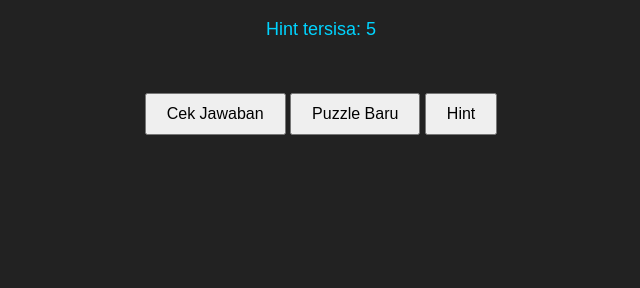
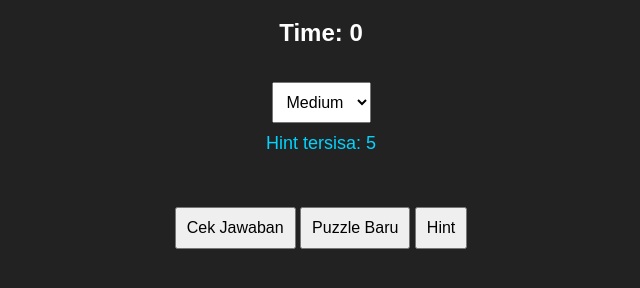
Before and after one commit to ArmandoFirlian/Simpel-CI-Project, a plain HTML site: page index.html in a window 1280 px wide. Shown: the part 62-350 px from the top of the page, without its empty margins (319-959 px from the left). Drawn offline with Linux system fonts and the light colour scheme.

Commit message:
Implement difficulty selection in the game UI
Added difficulty selection options for the Sudoku game.

```diff
--- a/index.html
+++ b/index.html
@@ -60,12 +60,25 @@ button {
   background: #333 !important;
 }
 
+button, select {
+  margin-top: 15px;
+  padding: 10px;
+  font-size: 16px;
+}
+
 </style>
 </head>
 
 <body>
 
 <h1>🧩 Game Sudoku</h1>
+<h2 id="timer">Time: 0</h2>
+
+<select id="difficulty">
+  <option value="easy">Easy</option>
+  <option value="medium" selected>Medium</option>
+  <option value="hard">Hard</option>
+</select>
 
 <div id="hintCounter">Hint tersisa: 5</div>
 
```
